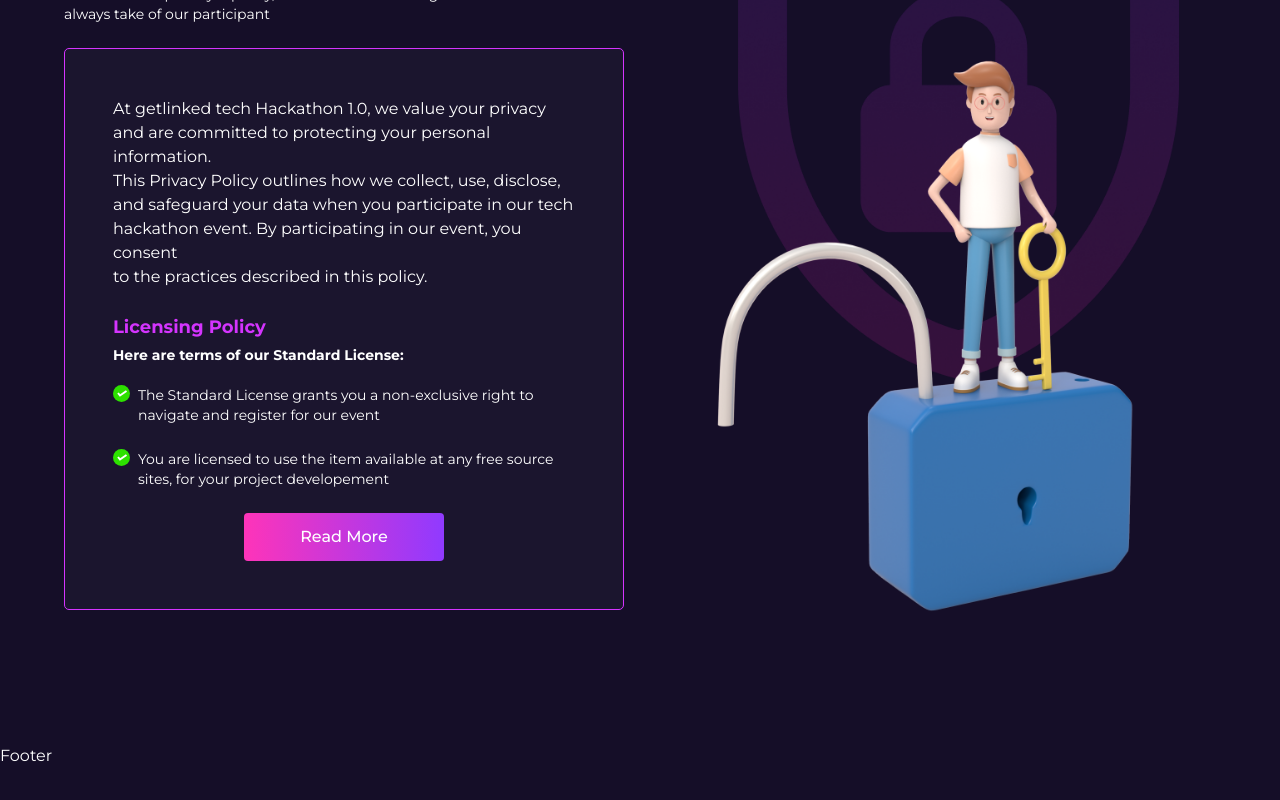
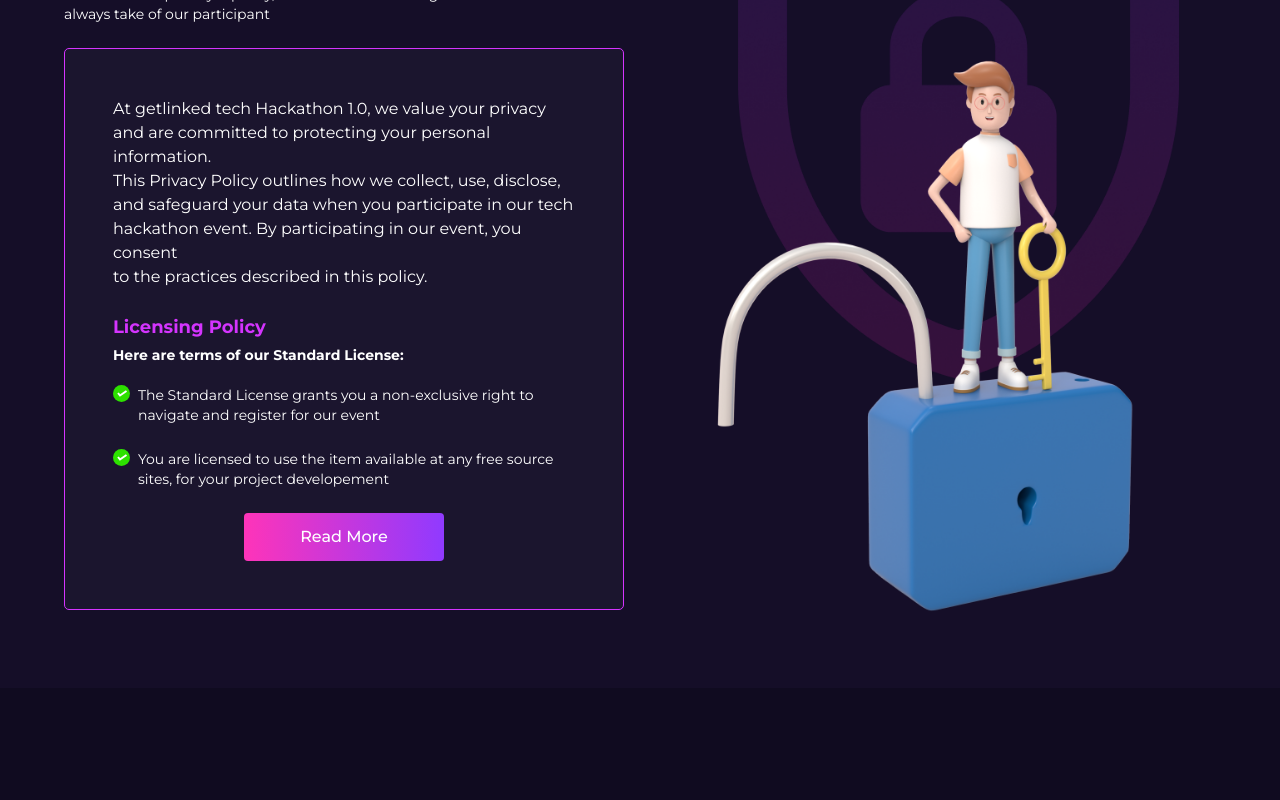
Before and after one commit to gift56/getlinked-ui-challengn, a Next.js app: page / in a window 1280 px wide. Shown: the part 6177-6977 px from the top of the page. Built offline with nearby package versions, Linux system fonts and the light colour scheme; a web font is replaced by a local one.

Commit message:
working on footer

```diff
--- a/components/Footer.tsx
+++ b/components/Footer.tsx
@@ -1,5 +1,11 @@
 const Footer = () => {
-  return <footer className="w-full py-14">Footer</footer>;
+  return (
+    <footer className="w-full py-14 bg-footerBg">
+      <div className="container">
+        <div className="w-full flex items-start justify-start tab:justify-between"></div>
+      </div>
+    </footer>
+  );
 };
 
 export default Footer;
```
